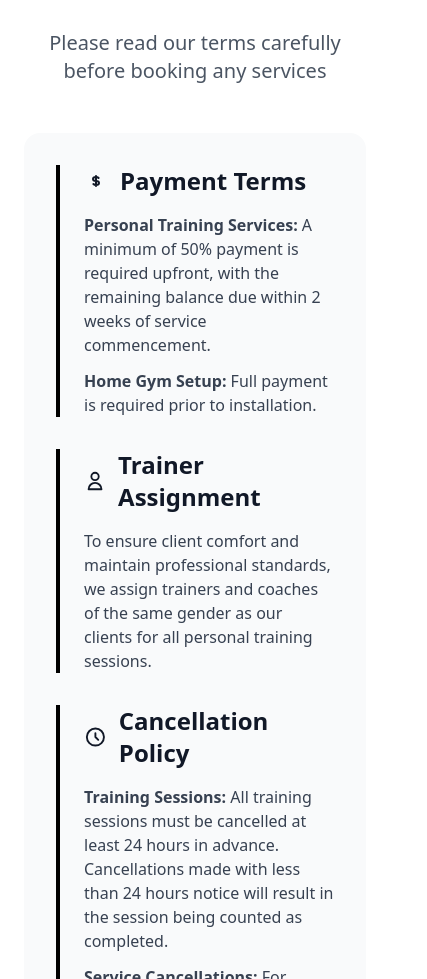
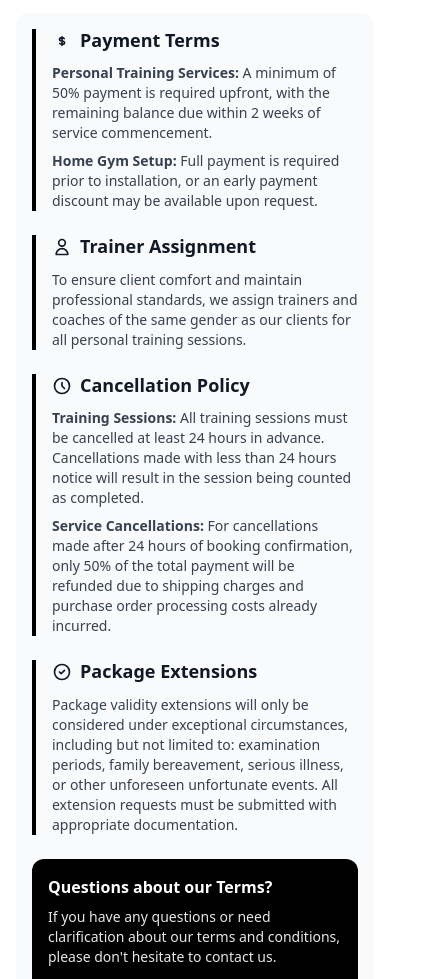
Before and after one commit to addgym2424/add_gym, a React (Vite) app in the folder client/: page / in a window 390 px wide. Shown: the part 11021-12000 px from the top of the page, 427 px wide, since content can reach past the window. Built offline with nearby package versions, Linux system fonts and the light colour scheme.

Commit message:
responsive

```diff
--- a/client/src/pages/Home.jsx
+++ b/client/src/pages/Home.jsx
@@ -833,77 +833,77 @@ const handleServiceChange = (e) => {
       </section>
 
       {/* Terms and Conditions Section */}
-      <section id="terms-conditions" className="py-20 bg-white">
-        <div className="container mx-auto px-6">
+      <section id="terms-conditions" className="py-12 md:py-20 bg-white">
+        <div className="container mx-auto px-4 md:px-6">
           <div className="max-w-4xl mx-auto">
-            <div className="text-center mb-12">
-              <span className="inline-block bg-black/10 text-black px-4 py-1 rounded-full mb-4 font-medium">Legal</span>
-              <h2 className="text-4xl font-bold mb-6">Terms and Conditions</h2>
-              <p className="text-xl text-gray-600">Please read our terms carefully before booking any services</p>
+            <div className="text-center mb-8 md:mb-12">
+              <span className="inline-block bg-black/10 text-black px-3 py-1 md:px-4 md:py-1 rounded-full mb-3 md:mb-4 text-sm md:text-base font-medium">Legal</span>
+              <h2 className="text-2xl md:text-4xl font-bold mb-4 md:mb-6">Terms and Conditions</h2>
+              <p className="text-base md:text-xl text-gray-600 px-4">Please read our terms carefully before booking any services</p>
             </div>
 
-            <div className="bg-gray-50 rounded-2xl p-8 space-y-8">
+            <div className="bg-gray-50 rounded-xl md:rounded-2xl p-4 md:p-8 space-y-6 md:space-y-8">
               {/* Payment Terms */}
-              <div className="border-l-4 border-black pl-6">
-                <h3 className="text-2xl font-bold mb-4 flex items-center">
-                  <svg className="w-6 h-6 mr-3" fill="none" stroke="currentColor" viewBox="0 0 24 24">
+              <div className="border-l-4 border-black pl-4 md:pl-6">
+                <h3 className="text-lg md:text-2xl font-bold mb-3 md:mb-4 flex items-start md:items-center">
+                  <svg className="w-5 h-5 md:w-6 md:h-6 mr-2 md:mr-3 mt-0.5 md:mt-0 flex-shrink-0" fill="none" stroke="currentColor" viewBox="0 0 24 24">
                     <path strokeLinecap="round" strokeLinejoin="round" strokeWidth="2" d="M12 8c-1.657 0-3 .895-3 2s1.343 2 3 2 3 .895 3 2-1.343 2-3 2m0-8c1.11 0 2.08.402 2.599 1M12 8V7m0 1v8m0 0v1m0-1c-1.11 0-2.08-.402-2.599-1"></path>
                   </svg>
-                  Payment Terms
+                  <span className="leading-tight">Payment Terms</span>
                 </h3>
-                <div className="space-y-3 text-gray-700">
+                <div className="space-y-2 md:space-y-3 text-sm md:text-base text-gray-700">
                   <p><strong>Personal Training Services:</strong> A minimum of 50% payment is required upfront, with the remaining balance due within 2 weeks of service commencement.</p>
-                  <p><strong>Home Gym Setup:</strong> Full payment is required prior to installation.</p>
+                  <p><strong>Home Gym Setup:</strong> Full payment is required prior to installation, or an early payment discount may be available upon request.</p>
                 </div>
               </div>
 
               {/* Trainer Assignment */}
-              <div className="border-l-4 border-black pl-6">
-                <h3 className="text-2xl font-bold mb-4 flex items-center">
-                  <svg className="w-6 h-6 mr-3" fill="none" stroke="currentColor" viewBox="0 0 24 24">
+              <div className="border-l-4 border-black pl-4 md:pl-6">
+                <h3 className="text-lg md:text-2xl font-bold mb-3 md:mb-4 flex items-start md:items-center">
+                  <svg className="w-5 h-5 md:w-6 md:h-6 mr-2 md:mr-3 mt-0.5 md:mt-0 flex-shrink-0" fill="none" stroke="currentColor" viewBox="0 0 24 24">
                     <path strokeLinecap="round" strokeLinejoin="round" strokeWidth="2" d="M16 7a4 4 0 11-8 0 4 4 0 018 0zM12 14a7 7 0 00-7 7h14a7 7 0 00-7-7z"></path>
                   </svg>
-                  Trainer Assignment
+                  <span className="leading-tight">Trainer Assignment</span>
                 </h3>
-                <p className="text-gray-700">To ensure client comfort and maintain professional standards, we assign trainers and coaches of the same gender as our clients for all personal training sessions.</p>
+                <p className="text-sm md:text-base text-gray-700">To ensure client comfort and maintain professional standards, we assign trainers and coaches of the same gender as our clients for all personal training sessions.</p>
               </div>
 
               {/* Cancellation Policy */}
-              <div className="border-l-4 border-black pl-6">
-                <h3 className="text-2xl font-bold mb-4 flex items-center">
-                  <svg className="w-6 h-6 mr-3" fill="none" stroke="currentColor" viewBox="0 0 24 24">
+              <div className="border-l-4 border-black pl-4 md:pl-6">
+                <h3 className="text-lg md:text-2xl font-bold mb-3 md:mb-4 flex items-start md:items-center">
+                  <svg className="w-5 h-5 md:w-6 md:h-6 mr-2 md:mr-3 mt-0.5 md:mt-0 flex-shrink-0" fill="none" stroke="currentColor" viewBox="0 0 24 24">
                     <path strokeLinecap="round" strokeLinejoin="round" strokeWidth="2" d="M12 8v4l3 3m6-3a9 9 0 11-18 0 9 9 0 0118 0z"></path>
                   </svg>
-                  Cancellation Policy
+                  <span className="leading-tight">Cancellation Policy</span>
                 </h3>
-                <div className="space-y-3 text-gray-700">
+                <div className="space-y-2 md:space-y-3 text-sm md:text-base text-gray-700">
                   <p><strong>Training Sessions:</strong> All training sessions must be cancelled at least 24 hours in advance. Cancellations made with less than 24 hours notice will result in the session being counted as completed.</p>
                   <p><strong>Service Cancellations:</strong> For cancellations made after 24 hours of booking confirmation, only 50% of the total payment will be refunded due to shipping charges and purchase order processing costs already incurred.</p>
                 </div>
               </div>
 
               {/* Extensions and Special Circumstances */}
-              <div className="border-l-4 border-black pl-6">
-                <h3 className="text-2xl font-bold mb-4 flex items-center">
-                  <svg className="w-6 h-6 mr-3" fill="none" stroke="currentColor" viewBox="0 0 24 24">
+              <div className="border-l-4 border-black pl-4 md:pl-6">
+                <h3 className="text-lg md:text-2xl font-bold mb-3 md:mb-4 flex items-start md:items-center">
+                  <svg className="w-5 h-5 md:w-6 md:h-6 mr-2 md:mr-3 mt-0.5 md:mt-0 flex-shrink-0" fill="none" stroke="currentColor" viewBox="0 0 24 24">
                     <path strokeLinecap="round" strokeLinejoin="round" strokeWidth="2" d="M9 12l2 2 4-4m6 2a9 9 0 11-18 0 9 9 0 0118 0z"></path>
                   </svg>
-                  Package Extensions
+                  <span className="leading-tight">Package Extensions</span>
                 </h3>
-                <p className="text-gray-700">Package validity extensions will only be considered under exceptional circumstances, including but not limited to: examination periods, family bereavement, serious illness, or other unforeseen unfortunate events. All extension requests must be submitted with appropriate documentation.</p>
+                <p className="text-sm md:text-base text-gray-700">Package validity extensions will only be considered under exceptional circumstances, including but not limited to: examination periods, family bereavement, serious illness, or other unforeseen unfortunate events. All extension requests must be submitted with appropriate documentation.</p>
               </div>
 
               {/* Contact for Queries */}
-              <div className="bg-black text-white p-6 rounded-xl">
-                <h4 className="font-bold text-lg mb-2">Questions about our Terms?</h4>
-                <p className="opacity-90 mb-4">If you have any questions or need clarification about our terms and conditions, please don't hesitate to contact us.</p>
-                <div className="flex items-center space-x-4">
-                  <a href="tel:+917602930279" className="flex items-center text-white hover:text-gray-200 transition">
-                    <Phone size={16} className="mr-2" />
+              <div className="bg-black text-white p-4 md:p-6 rounded-xl">
+                <h4 className="font-bold text-base md:text-lg mb-2">Questions about our Terms?</h4>
+                <p className="opacity-90 mb-3 md:mb-4 text-sm md:text-base">If you have any questions or need clarification about our terms and conditions, please don't hesitate to contact us.</p>
+                <div className="flex flex-col sm:flex-row sm:items-center space-y-2 sm:space-y-0 sm:space-x-4">
+                  <a href="tel:+917602930279" className="flex items-center text-white hover:text-gray-200 transition text-sm md:text-base">
+                    <Phone size={14} className="mr-2 flex-shrink-0" />
                     +91 7602930279
                   </a>
-                  <a href="mailto:addgym2424@gmail.com" className="flex items-center text-white hover:text-gray-200 transition">
-                    <Mail size={16} className="mr-2" />
+                  <a href="mailto:addgym2424@gmail.com" className="flex items-center text-white hover:text-gray-200 transition text-sm md:text-base break-all">
+                    <Mail size={14} className="mr-2 flex-shrink-0" />
                     addgym2424@gmail.com
                   </a>
                 </div>
```
